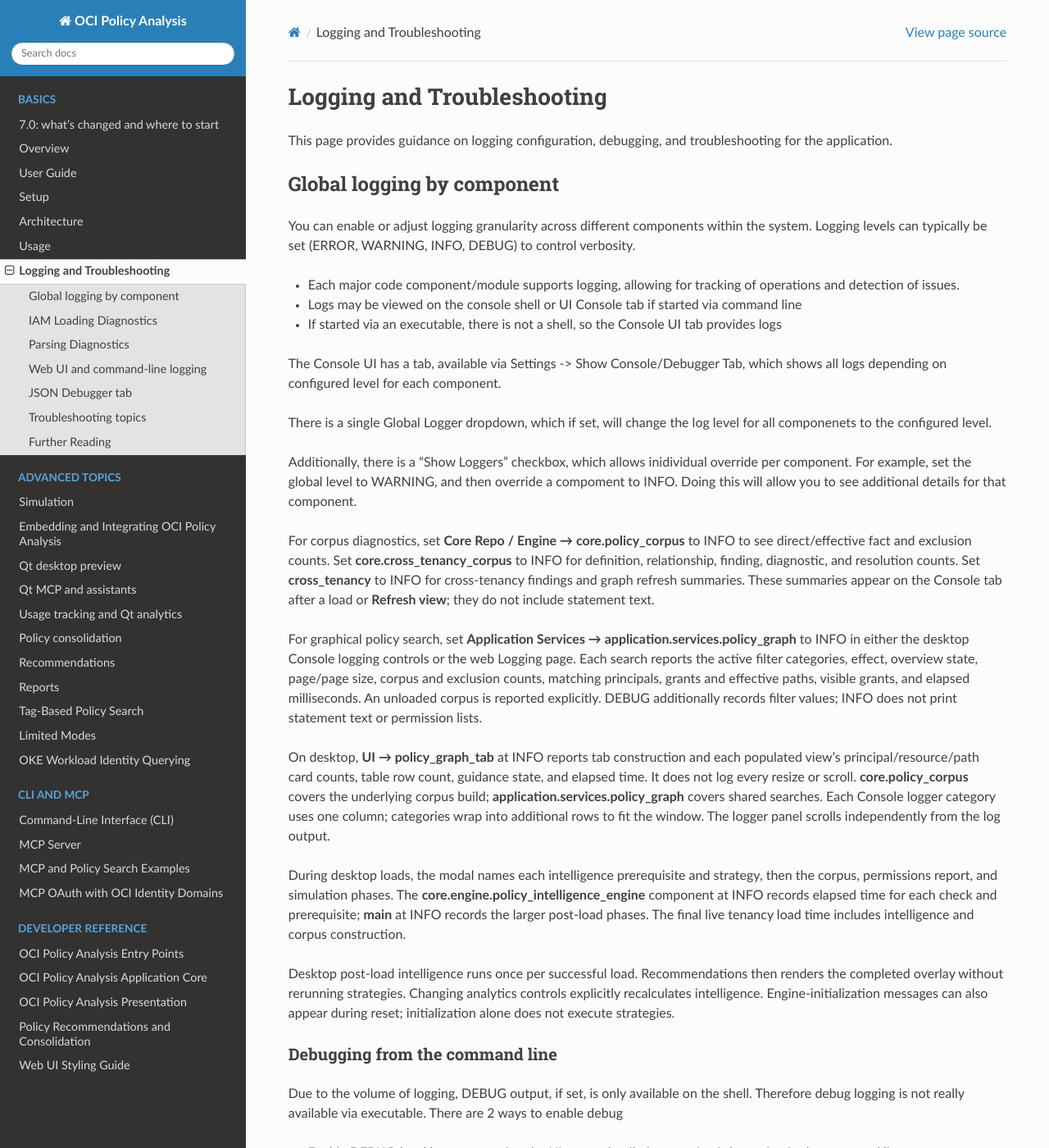
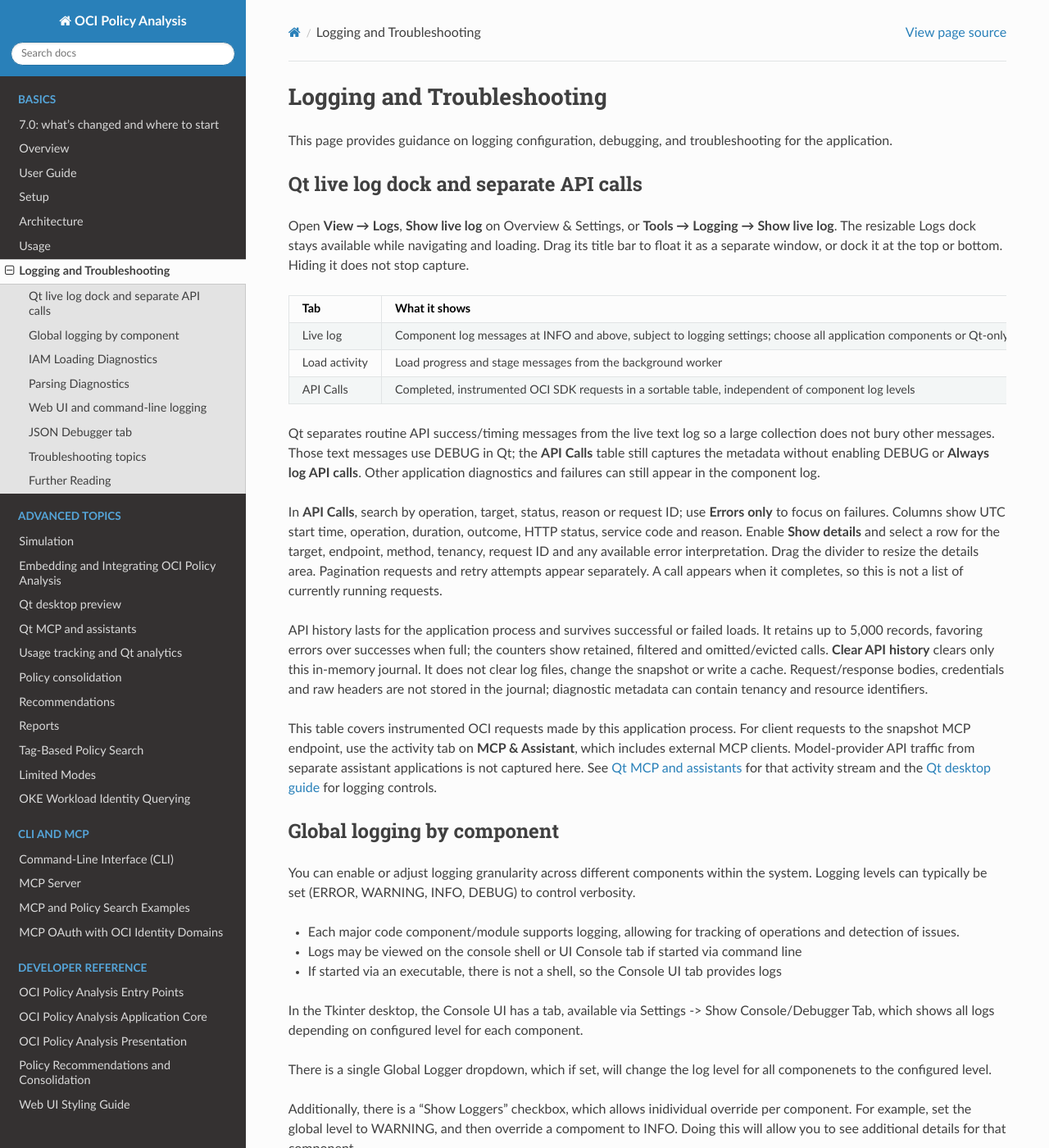
Before and after one commit to agregory999/oci-policy-analysis, a Sphinx documentation site: the page built from docs/source/logging_and_troubleshooting.md, in a window 1280 px wide and 1400 px high. Shown: the whole window at 82% size. Built offline with Sphinx 7.4.7 and the Read the Docs theme 3.1.0, drawn with Linux system fonts in a browser that asks for light colours; some of the changed text lies outside the part shown.

Commit message:
docs: explain Qt live log dock and separate OCI API history

```diff
--- a/docs/source/logging_and_troubleshooting.md
+++ b/docs/source/logging_and_troubleshooting.md
@@ -1,6 +1,48 @@
 # Logging and Troubleshooting
 
 This page provides guidance on logging configuration, debugging, and troubleshooting for the application.
+
+## Qt live log dock and separate API calls
+
+Open **View → Logs**, **Show live log** on Overview & Settings, or
+**Tools → Logging → Show live log**. The resizable Logs dock stays available
+while navigating and loading. Drag its title bar to float it as a separate
+window, or dock it at the top or bottom. Hiding it does not stop capture.
+
+| Tab | What it shows |
+| --- | --- |
+| Live log | Component log messages at INFO and above, subject to logging settings; choose all application components or Qt-only output |
+| Load activity | Load progress and stage messages from the background worker |
+| API Calls | Completed, instrumented OCI SDK requests in a sortable table, independent of component log levels |
+
+Qt separates routine API success/timing messages from the live text log so a
+large collection does not bury other messages. Those text messages use DEBUG in
+Qt; the **API Calls** table still captures the metadata without enabling DEBUG
+or **Always log API calls**. Other application diagnostics and failures can still
+appear in the component log.
+
+In **API Calls**, search by operation, target, status, reason or request ID; use
+**Errors only** to focus on failures. Columns show UTC start time, operation,
+duration, outcome, HTTP status, service code and reason. Enable **Show details**
+and select a row for the target, endpoint, method, tenancy, request ID and any
+available error interpretation. Drag the divider to resize the details area.
+Pagination requests and retry attempts appear separately. A call appears when it
+completes, so this is not a list of currently running requests.
+
+API history lasts for the application process and survives successful or failed
+loads. It retains up to 5,000 records, favoring errors over successes when full;
+the counters show retained, filtered and omitted/evicted calls. **Clear API
+history** clears only this in-memory journal. It does not clear log files, change
+the snapshot or write a cache. Request/response bodies, credentials and raw
+headers are not stored in the journal; diagnostic metadata can contain tenancy
+and resource identifiers.
+
+This table covers instrumented OCI requests made by this application process.
+For client requests to the snapshot MCP endpoint, use the activity tab on
+**MCP & Assistant**, which includes external MCP clients. Model-provider API
+traffic from separate assistant applications is not captured here. See
+[Qt MCP and assistants](qt_mcp_codex.md) for that activity stream and the
+[Qt desktop guide](qt_desktop.md#logging-and-appearance) for logging controls.
 
 ## Global logging by component
 
@@ -10,7 +52,7 @@
 - Logs may be viewed on the console shell or UI Console tab if started via command line
 - If started via an executable, there is not a shell, so the Console UI tab provides logs
 
-The Console UI has a tab, available via Settings -> Show Console/Debugger Tab, which shows all logs depending on configured level for each component.
+In the Tkinter desktop, the Console UI has a tab, available via Settings -> Show Console/Debugger Tab, which shows all logs depending on configured level for each component.
 
 There is a single Global Logger dropdown, which if set, will change the log level for all componenets to the configured level.
 
@@ -39,6 +81,8 @@
 **NOTE:** Global DEBUG is very noisy, so only do this if you really need to.
 
 ### API and timing logging
+
+The Qt API Calls journal described above is independent of these text-log settings.
 
 In addition to standard component-based logging levels, the application offers dedicated logging for specific events such as API calls (external integrations, requests to OCI, etc.) and timing/performance data.
 
```
Also changed, not shown: docs/source/qt_desktop.md (+12 -1 lines), docs/source/release_7_0.md (+7 -0 lines).
